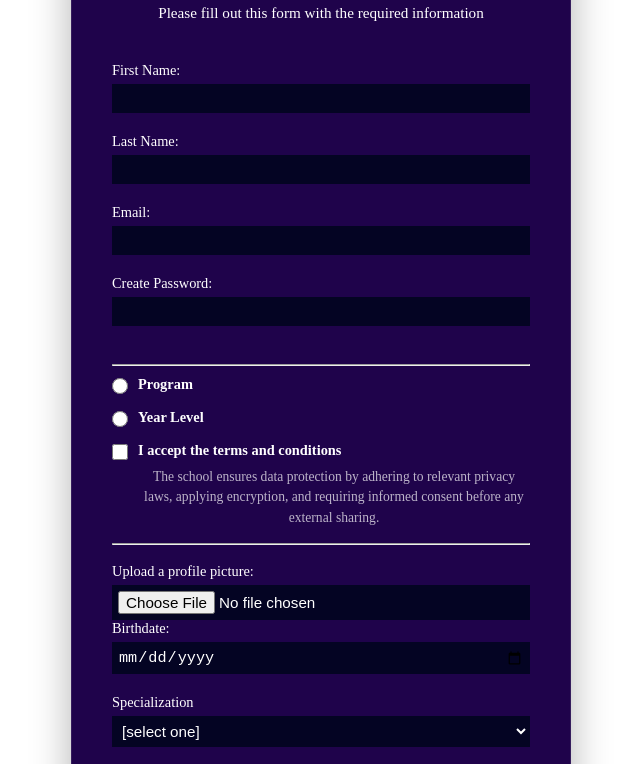
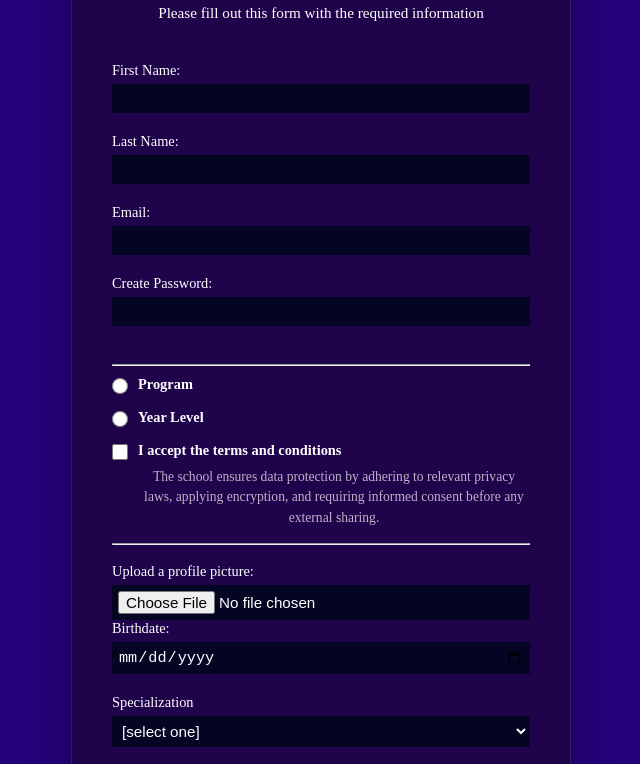
Before and after one commit to bitguybandit/registration-page, a plain HTML site: page index.html in a window 1280 px wide. Shown: the part 116-880 px from the top of the page, without its empty margins (319-959 px from the left). Drawn offline with Linux system fonts and the light colour scheme.

Commit message:
Update style.css

```diff
--- a/style.css
+++ b/style.css
@@ -5,7 +5,7 @@
 }
 body{
     fornt-family: 'Segoe UI', tahoma, geneva, verdana, sans-serif;
-    background: white;
+    background: rgb(36, 2, 122);
     min-height: 100vh;
     display:flex;
     align-items: center;
```
